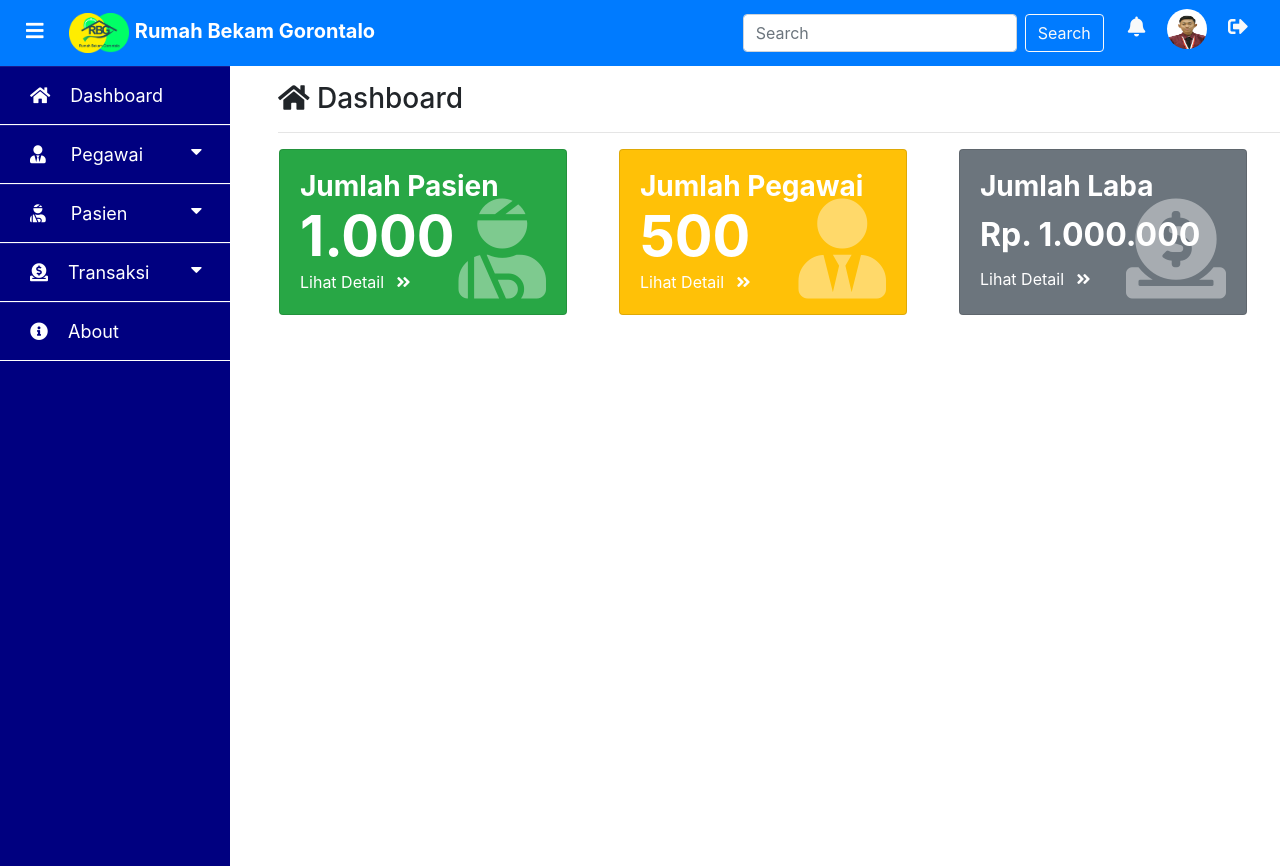
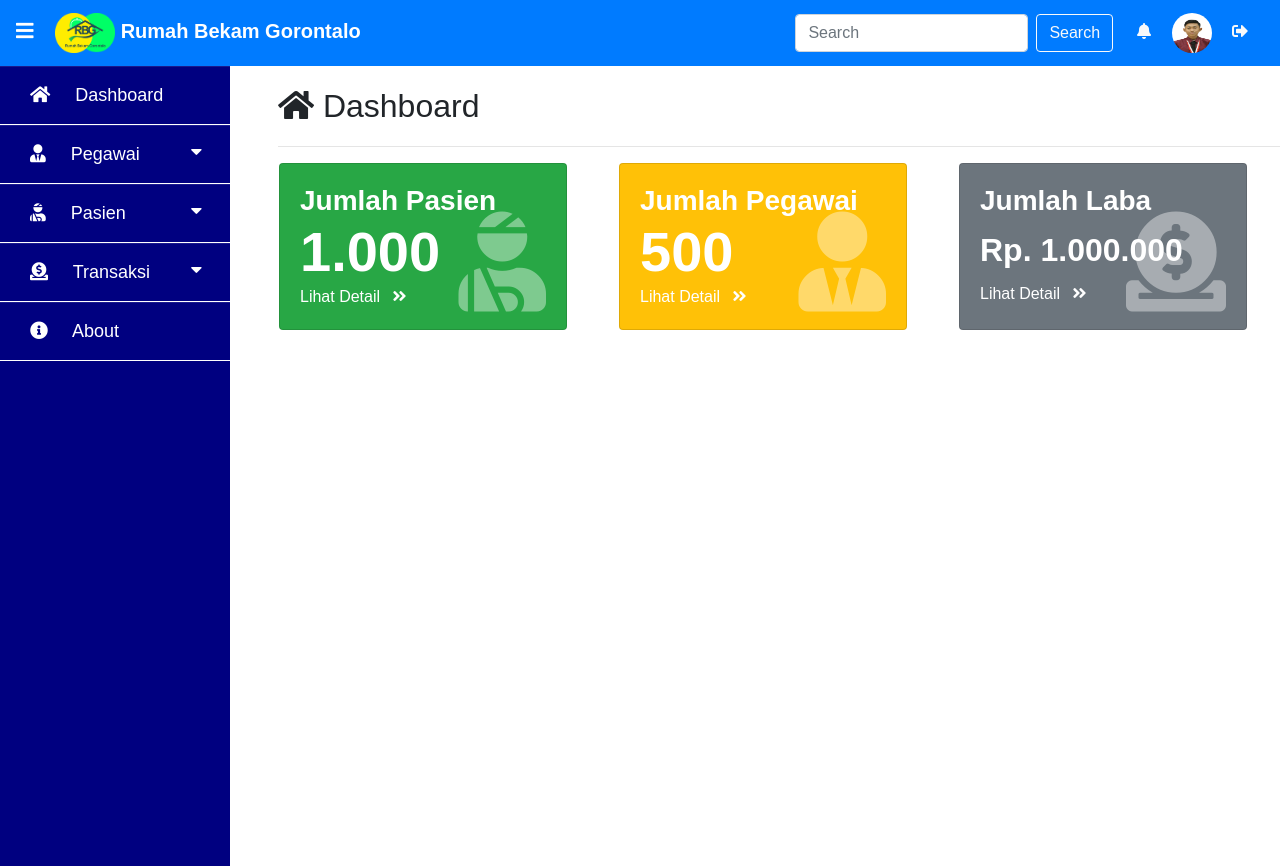
Before and after one commit to Iz-radjak/Rumah-Bekam-Gorontalo-1, a PHP site: page / in a window 1280 px wide. Run offline with PHP 8.4, Linux system fonts and the light colour scheme; some libraries are stand-ins or nearby versions.

Commit message:
refactor dan merapikan struktur kode

```diff
--- a/css/style.css
+++ b/css/style.css
@@ -1,37 +1,25 @@
 *{
     box-sizing: border-box;
-
     margin: 0;
     padding: 0;
     list-style: none;
     text-decoration: none;
+    font-family: Arial, Helvetica, sans-serif;
 }
 
-/* .navbar-brand h6 {
-    float: right;
-    padding-left: 10px;
-    padding-top: 8px;
-} */
-
-.navbar-brand{
-    padding-left: 10px;
-}
-
-.navbar-brand i{
-    padding-right: 20px;
+.topbar .icon{
     color: white;
-}
-
-.icon{
     cursor: pointer;
 }
 
-body {
-    margin: 0;
-    font-family: Arial, Helvetica, sans-serif;
+.topbar .avatar{
+    vertical-align: middle;
+    width: 40px;
+    height: 40px;
+    border-radius: 50%;
 }
 
-.sidenav {
+.sidebar_menu {
     position: absolute;
     left: 0;
     height: 100%;
@@ -40,10 +28,9 @@ body {
     top: 66px;
     background-color: navy;
     overflow-x: hidden;
-
 }
 
-.sidenav ul a, .dropdown-btn{
+.sidebar_menu ul a, .dropdown-btn{
     color: white;
     padding: 6px 8px 6px 16px;
     text-decoration: none;
@@ -52,7 +39,6 @@ body {
     border: none;
     background: none;
     width: 100%;
-    /*  */
     height: 100%;
     line-height: 45px;
     padding-left: 30px;
@@ -60,36 +46,37 @@ body {
     border-top: 1px solid rgba(255, 255, 255, .1);
     border-bottom: 1px solid white;
     transition: .4s;
-    /*  */
     text-align: left;
     cursor: pointer;
     outline: none;
 }
 
-.sidenav ul a i {
+.sidebar_menu ul a i {
     margin-left: 0px;
     margin-right: 20px;
     /* box-sizing: border-box; */
 }
 
-.sidenav ul button i {
-
+.sidebar_menu ul button i {
     margin-left: 0px;
     margin-right: 20px;
     box-sizing: border-box;
 }
-.sidenav a:hover, .dropdown-btn:hover {
+.sidebar_menu a:hover, .dropdown-btn:hover {
     background-color: #ddd;
     color: black;
     text-decoration: none;
     border: none;
-    /*  */
     padding-left: 40px;
 }
 
 .dropdown-container{
     display: none;
     background-color: rgb(4, 4, 100);
+}
+
+.dropdown-container .icon{
+    margin-left: 10px;
 }
 
 .fa-caret-down{
@@ -102,25 +89,10 @@ body {
     margin-left: 230px;
     padding-left: 20px;
 }
-.content h2{
 
-    padding-top: 50px;
+.content .title-bar{
+    font-size: xx-large;
 }
-.content p{
-    text-align: justify;
-    padding-right: 20px;
-}
-
-
-.avatar{
-    vertical-align: middle;
-    width: 40px;
-    height: 40px;
-    border-radius: 50%;
-}
-
-/*  */
-
 .content .display-4{
     font-weight: bold;
 }
--- a/index.html
+++ b/index.html
@@ -8,17 +8,24 @@
     <link rel="stylesheet" href="https://stackpath.bootstrapcdn.com/bootstrap/4.4.1/css/bootstrap.min.css" integrity="sha384-Vkoo8x4CGsO3+Hhxv8T/Q5PaXtkKtu6ug5TOeNV6gBiFeWPGFN9MuhOf23Q9Ifjh" crossorigin="anonymous">
     <link rel="stylesheet" href="https://use.fontawesome.com/releases/v5.12.1/css/all.css" integrity="sha384-v8BU367qNbs/aIZIxuivaU55N5GPF89WBerHoGA4QTcbUjYiLQtKdrfXnqAcXyTv" crossorigin="anonymous">
     <title>Rumah Bekam Gorontalo </title>
+
 </head>
 <body>
 
     <!-- Navigation Bars -->
     <div class="topbar">
         <nav class="navbar navbar-light bg-primary">
+            <div class="logo">
                 <a class="navbar-brand" href="#">
-                <i class="fa fa-bars" aria-hidden="true" onclick="openSlideMenu()"></i>
+                    <span class="icon">
+                        <i class="fa fa-bars pr-3"></i>
+                    </span>
                     <img src="icons/home.png" width="60" height="40" alt="">
+                    <span>
                         <b style="color: white;">Rumah Bekam Gorontalo</b>
+                    </span>
                 </a>
+            </div>
 
             <!-- Search Tab -->
             <form class="form-inline my-2 my-lg-0 ml-auto">
@@ -28,43 +35,181 @@
 
             <!-- icon account navbars -->
             <div class="icon ml-4">
-                <h5>
                 <i class="fas fa-bell mr-3 text-light" data-toggle="tooltip" title="Notifikasi"></i>
                 <img src="icons/Pas Foto Latar Putih.jpg" alt="avatar" class="avatar">
                 <i class="fas fa-sign-out-alt mr-3 ml-3 text-light" data-toggle="tooltip" title="Sign Out"></i>
-                </h5>
             </div>
         </nav>
     </div>
     <!-- Side Bars Navigation -->
-    <div class="sidenav">
+    <div class="sidebar_menu">
         <ul>
-            <a href="index.html"><i class="fa fa-home"></i>Dashboard</a>
-            <button class="dropdown-btn"><i class="fa fa-user-tie" aria-hidden="true"></i> Pegawai<i class="fa fa-caret-down"></i></button>
+            <li>
+                <a href="index.html">
+                    <span class="icon">
+                        <i class="fa fa-home"></i></span>
+                    <span class="list">Dashboard</span>
+                </a>
+            </li>
+            <li>
+                <button class="dropdown-btn">
+                    <span class="icon">
+                        <i class="fa fa-user-tie" aria-hidden="true"></i>
+                    </span>
+                    <span class="list">
+                        Pegawai
+                    </span>
+                    <span class="icon">
+                        <i class="fa fa-caret-down"></i>
+                    </span>
+                </button>
+
                     <div class="dropdown-container">
-                    <a href="daftar-pegawai.html"><i class="fas fa-user-tie"></i>Daftar Pegawai</a>
-                    <a href="absen.html"><i class="fas fa-clipboard"></i>Absen</a>
-                    <a href="gaji.html"><i class="fas fa-file-invoice-dollar"></i>Gaji</a>
+                        <ul>
+                            <li>
+                                <a href="daftar-pegawai.html">
+                                    <span class="icon">
+                                        <i class="fas fa-user-tie"></i>
+                                    </span>
+                                    <span class="list">
+                                        Daftar Pegawai</a>
+                                    </span>
+                            </li>
+
+                            <li>
+                                <a href="absen.html">
+                                    <span class="icon">
+                                        <i class="fas fa-clipboard"></i>
+                                    </span>
+                                    <span class="list">
+                                        Absen
+                                    </span>
+                                </a>
+                            </li>
+
+                            <li>
+                                <a href="gaji.html">
+                                    <span class="icon">
+                                        <i class="fas fa-file-invoice-dollar"></i>
+                                    </span>
+                                    <span class="list">
+                                        Gaji
+                                    </span>
+                                </a>
+                            </li>
+                        </ul>
                     </div>
-            <button class="dropdown-btn"><i class="fa fa-user-injured" aria-hidden="true"></i> Pasien <i class="fa fa-caret-down"></i></button>
+            </li>
+            <li>
+                <button class="dropdown-btn">
+                    <span class="icon">
+                        <i class="fa fa-user-injured" aria-hidden="true"></i>
+                    </span>
+                    <span class="list">
+                        Pasien
+                    </span>
+                    <span class="icon">
+                        <i class="fa fa-caret-down"></i>
+                    </span>
+                </button>
+
                     <div class="dropdown-container">
-                <a href="daftar-pasien.html"><i class="fa fa-user-injured" aria-hidden="true"></i>Daftar Pasien</a>
-                <a href="rekam-medik.html"><i class="fas fa-clipboard-list"></i>Rekam Medik</a>
+                        <ul>
+                            <li>
+                                <a href="daftar-pasien.html">
+                                    <span class="icon">
+                                        <i class="fa fa-user-injured" aria-hidden="true"></i>
+                                    </span>
+                                    <span class="list">
+                                        Daftar Pasien
+                                    </span>
+                                </a>
+                            </li>
+                            <li>
+                                <a href="rekam-medik.html">
+                                    <span class="icon">
+                                        <i class="fas fa-clipboard-list"></i>
+                                    </span>
+                                    <span class="list">
+                                        Rekam Medik
+                                    </span>
+                                </a>
+                            </li>
+                        </ul>
                     </div>
-            <button class="dropdown-btn"><i class="fas fa-donate" aria-hidden="true"></i>Transaksi <i class="fa fa-caret-down"></i></button>
+            </li>
+            <li>
+                <button class="dropdown-btn">
+                    <span class="icon">
+                        <i class="fas fa-donate" aria-hidden="true"></i>
+                    </span>
+                    <span class="list">
+                        Transaksi
+                    </span>
+                    <span class="icon">
+                        <i class="fa fa-caret-down"></i></button>
+                    </span>
+
                     <div class="dropdown-container">
-                <a href="daftar-barang.html"><i class="fas fa-cubes"></i> Daftar Barang</a>
-                <a href="pengadaan.html"><i class="fas fa-parachute-box"></i> Pengadaan</a>
-                <a href="penjualan.html"><i class="fas fa-shipping-fast"></i>Penjualan</a>
+                        <ul>
+                            <li>
+                                <a href="daftar-barang.html">
+                                    <span class="icon">
+                                        <i class="fas fa-cubes"></i>
+                                    </span>
+                                    <span class="list">
+                                        Daftar Barang
+                                    </span>
+                                </a>
+                            </li>
+                            <li>
+                                <a href="pengadaan.html">
+                                    <span class="icon">
+                                        <i class="fas fa-parachute-box"></i>
+                                    </span>
+                                    <span class="list">
+                                        Pengadaan
+                                    </span>
+                                </a>
+                            </li>
+                            <li>
+                                <a href="penjualan.html">
+                                    <span class="icon">
+                                        <i class="fas fa-shipping-fast"></i>
+                                    </span>
+                                    <span class="list">
+                                        Penjualan
+                                    </span>
+                                </a>
+                            </li>
+                        </ul>
                     </div>
-            <a href="#"><i class="fa fa-info-circle" aria-hidden="true"></i>About</a>
+            </li>
+            <li>
+                <a href="#">
+                    <span class="icon">
+                        <i class="fa fa-info-circle" aria-hidden="true"></i>
+                    </span>
+                    <span class="list">
+                        About
+                    </span>
+                </a>
+            </li>
         </ul>
     </div>
     <!-- batas Layout utama -->
 
         <!-- Content -->
     <div class="content pl-5 pt-3">
-        <h3><i class="fa fa-home"></i> Dashboard</h3><hr>
+        <div class="title-bar">
+            <span class="icon">
+                <i class="fa fa-home"></i>
+            </span>
+            <span class="list">
+                Dashboard
+            </span>
+            <hr>
+        </div>
 
         <div class="row text-white pl-3">
             <div class="card bg-success" style="width: 18rem;">
@@ -72,9 +217,19 @@
                     <div class="card-body-icon mr-3">
                         <i class="fa fa-user-injured"></i>
                     </div>
-                  <h3 class="card-title mb-0 mt-0 font-weight-bold">Jumlah Pasien</h3>
-                  <div class="display-4 ">1.000</div>
-                  <a href="#"><p class="card-text text-white">Lihat Detail <i class="fas fa-angle-double-right ml-2"></i></p></a>
+                    <h3 class="card-title mb-0 mt-0 font-weight-bold">
+                        <span class="list">
+                          Jumlah Pasien
+                        </span>
+                    </h3>
+                    <div class="display-4 ">
+                        1.000
+                    </div>
+                    <a href="#">
+                        <p class="card-text text-white"> Lihat Detail
+                            <i class="fas fa-angle-double-right ml-2"></i>
+                        </p>
+                    </a>
                 </div>
             </div>
 
@@ -83,9 +238,21 @@
                     <div class="card-body-icon mr-3">
                         <i class="fa fa-user-tie"></i>
                     </div>
-                  <h3 class="card-title mb-0 mt-0 font-weight-bold">Jumlah Pegawai</h3>
-                  <div class="display-4 ">500</div>
-                  <a href="#"><p class="card-text text-white">Lihat Detail <i class="fas fa-angle-double-right ml-2"></i></p></a>
+                    <h3 class="card-title mb-0 mt-0 font-weight-bold">
+                        <span class="list">
+                            Jumlah Pegawai
+                        </span>
+                    </h3>
+                    <div class="display-4 ">
+                        500
+                    </div>
+                    <a href="#">
+                        <p class="card-text text-white">
+                            Lihat Detail
+                            <i class="fas fa-angle-double-right ml-2">
+                            </i>
+                        </p>
+                    </a>
                 </div>
             </div>
 
@@ -94,9 +261,20 @@
                     <div class="card-body-icon mr-3">
                         <i class="fa fa-donate"></i>
                     </div>
-                  <h3 class="card-title mb-0 mt-0 font-weight-bold">Jumlah Laba</h3>
-                  <div class="display-5 mb-2 mt-2">Rp. 1.000.000</div>
-                  <a href="#"><p class="card-text text-white">Lihat Detail <i class="fas fa-angle-double-right ml-2"></i></p></a>
+                    <h3 class="card-title mb-0 mt-0 font-weight-bold">
+                        <span class="list">
+                            Jumlah Laba
+                        </span>
+                    </h3>
+                    <div class="display-5 mb-2 mt-2">
+                      Rp. 1.000.000
+                    </div>
+                    <a href="#">
+                        <p class="card-text text-white">
+                            Lihat Detail
+                            <i class="fas fa-angle-double-right ml-2"></i>
+                        </p>
+                    </a>
                 </div>
             </div>
 
```
Also changed, not shown: js/admin.js (+3 -4 lines). Lines whose indentation alone changed are shown as unchanged.
